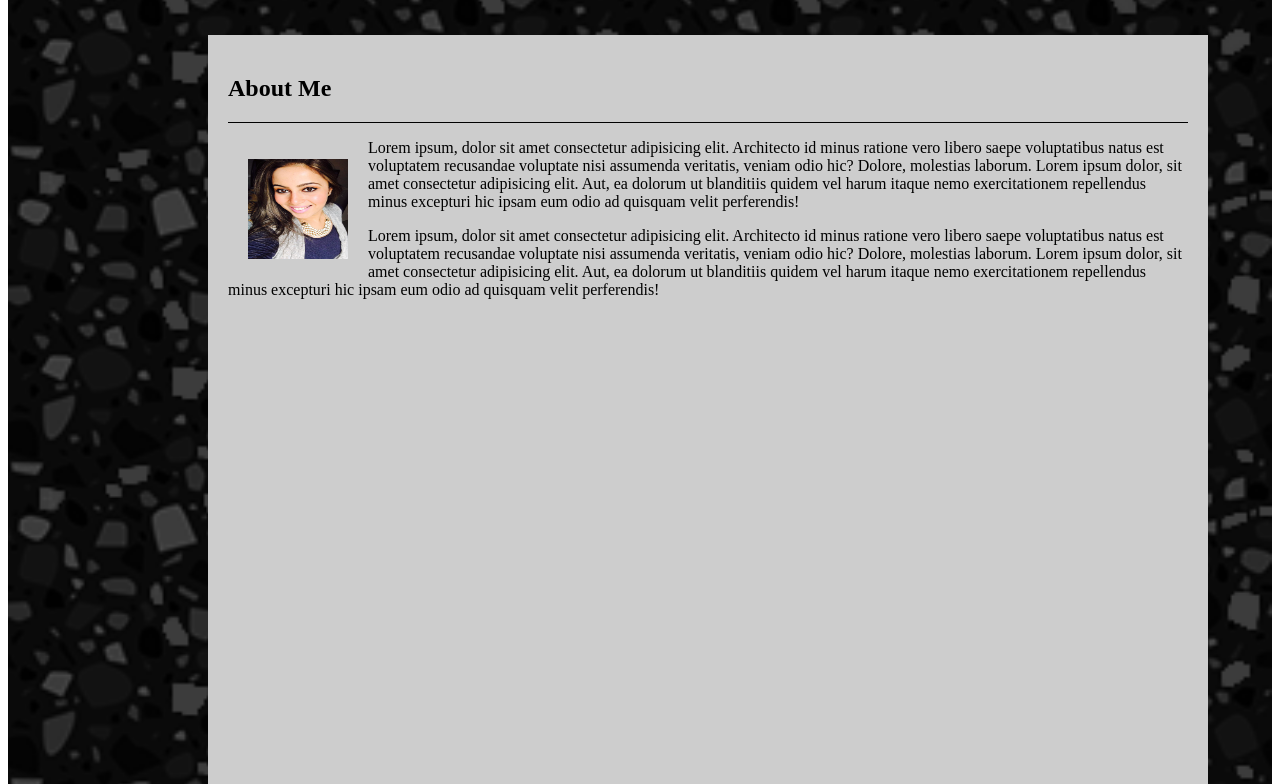
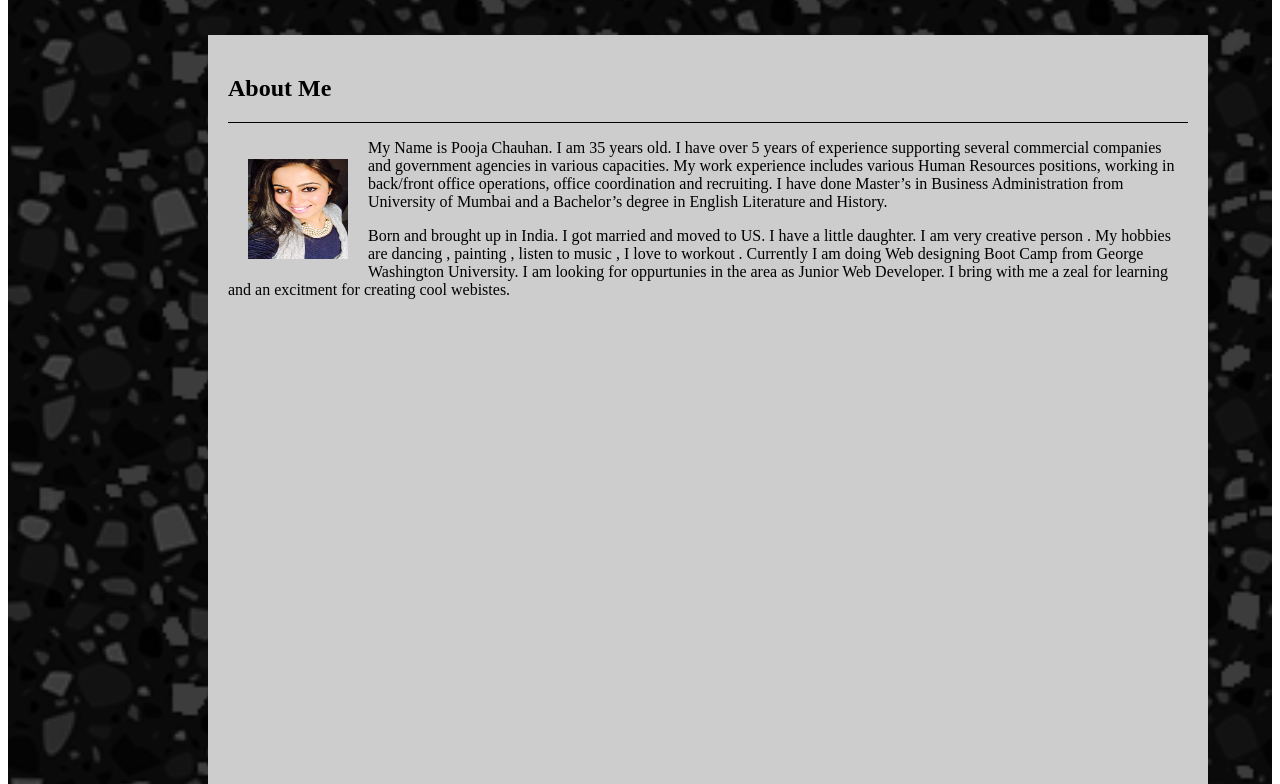
Before and after one commit to PoojaNiteshChauhan/Basic-Portfolio, a plain HTML site: page index.html in a window 1280 px wide. Shown: the part 105-889 px from the top of the page. Drawn offline with Linux system fonts and the light colour scheme.

Commit message:
Made changes in HTML and CSS

```diff
--- a/assets/css/style.css
+++ b/assets/css/style.css
@@ -43,7 +43,7 @@ H1{
 
     background-color: #cdcdcd;
     width: 960px;
-    height: 800px;
+    height: 80%;
     margin-top: 50px;
     margin-left: 200px;
     color: black;
--- a/index.html
+++ b/index.html
@@ -16,30 +16,27 @@
 
         <a class="Right-header" href = "index.html"> About </a> |
         <a class="Right-header" href= "portfolio.html"> Portfolio </a> |
-        <a class="Right-header" href = "contact.html"> contact </a>
+        <a class="Right-header" href = "contact.html"> Contact </a>
  </section>
 </header>
 <div class = "container">
-
-
     <div class="inner-container">
     <h2> About Me</h2>
     <div class ="hline"> </div>
         <div class="p">
             <img src="pooja1.jpg" alt= "Pooja"style="width:100px;height:100px;padding:20px; float:left">
-                        <p>Lorem ipsum, dolor sit amet consectetur adipisicing elit. Architecto id minus ratione vero
-                            libero saepe voluptatibus natus est voluptatem recusandae voluptate nisi assumenda veritatis,
-                             veniam odio hic? Dolore, molestias laborum.
-                        Lorem ipsum dolor, sit amet consectetur adipisicing elit. Aut, ea dolorum ut blanditiis quidem vel
-                         harum itaque nemo exercitationem repellendus minus excepturi hic ipsam eum odio ad quisquam velit
-                         perferendis!
+                <p>My Name is Pooja Chauhan. I am 35 years old. I have over 5 years of experience supporting several
+                        commercial companies and government agencies in various capacities.
+                        My work experience includes various Human Resources positions,
+                        working in back/front office operations, office coordination and recruiting.
+                        I have done Master’s in Business Administration from University
+                        of Mumbai and a Bachelor’s degree in English Literature and History.
                 </p>
-                        <p>Lorem ipsum, dolor sit amet consectetur adipisicing elit. Architecto id minus ratione vero
-                                libero saepe voluptatibus natus est voluptatem recusandae voluptate nisi assumenda veritatis,
-                                 veniam odio hic? Dolore, molestias laborum.
-                            Lorem ipsum dolor, sit amet consectetur adipisicing elit. Aut, ea dolorum ut blanditiis quidem vel
-                             harum itaque nemo exercitationem repellendus minus excepturi hic ipsam eum odio ad quisquam velit
-                             perferendis!
+                <p> Born and brought up in India. I got married and moved to US. I have a little daughter.
+                    I am very creative person . My hobbies are dancing , painting , listen to music , I love to workout .
+                    Currently I am doing Web designing Boot Camp from George Washington University.
+                    I am looking for oppurtunies in the area as Junior Web Developer. I bring with me a zeal for learning and an excitment for
+                    creating cool webistes.
                     </p>
 
         </div>
```
Also changed, not shown: contact.html (+4 -4 lines), portfolio.html (+13 -13 lines), 1 other file. Lines whose indentation alone changed are shown as unchanged.
